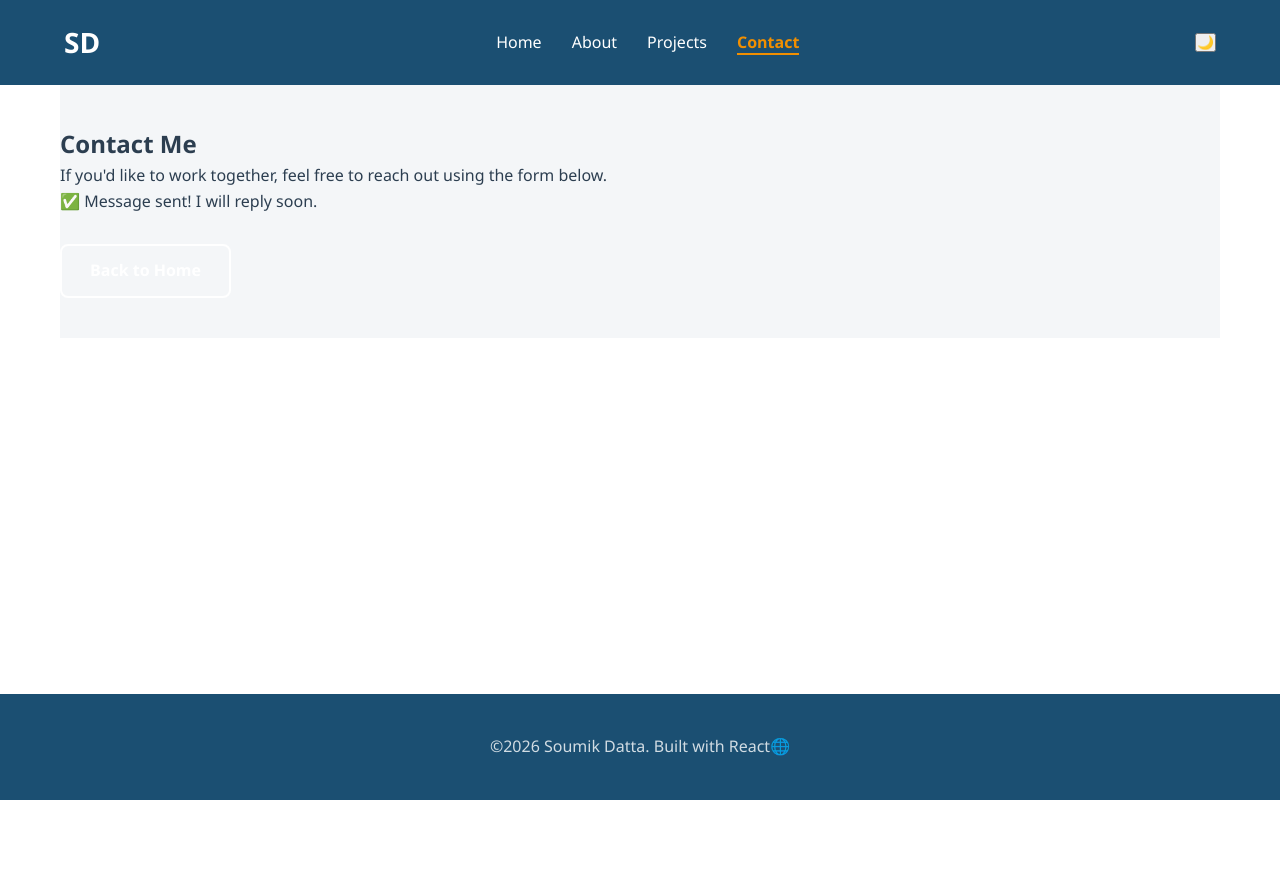
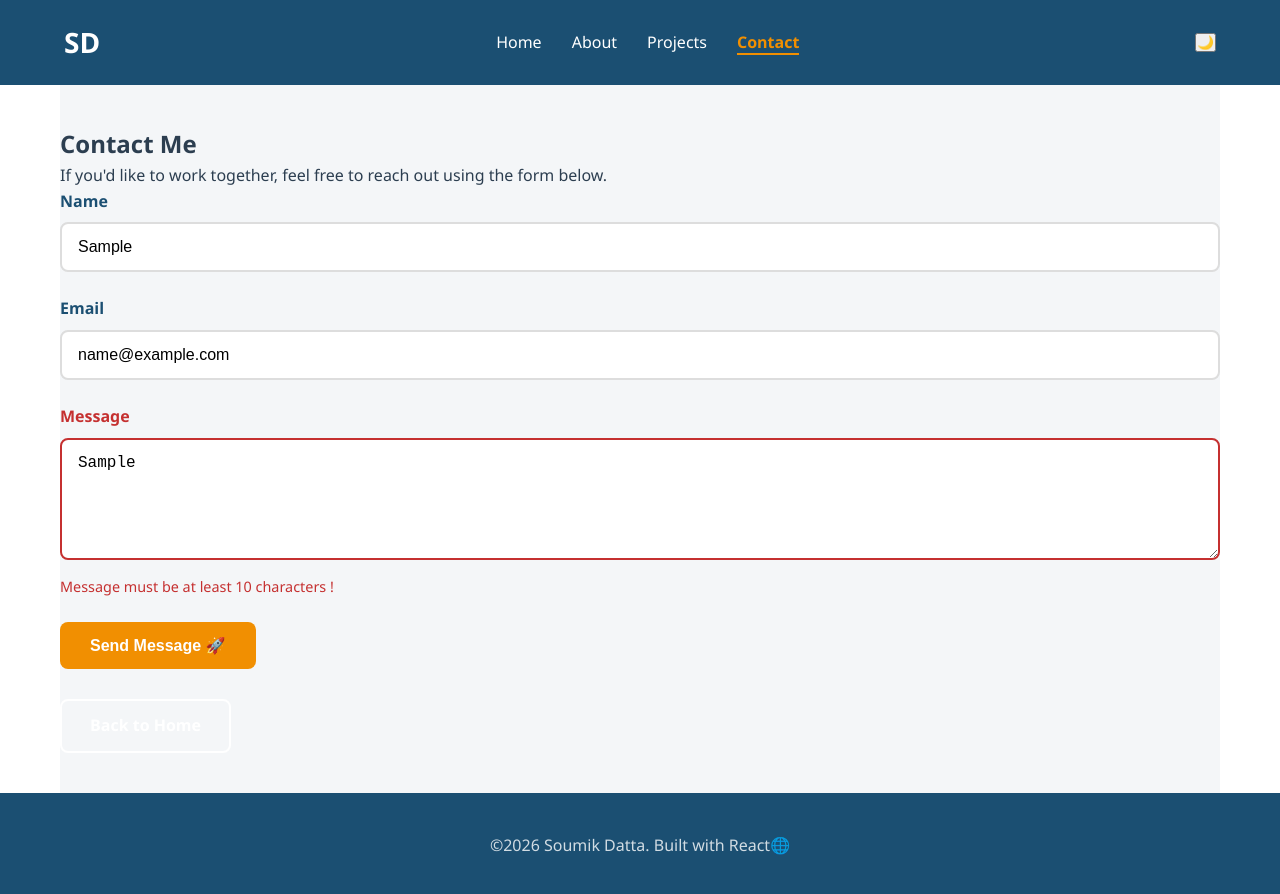
Before and after one commit to soumik03/react-portfolio, a React (Vite) app: page /contact in a window 1280 px wide. Both pictures are taken after typing "Sample", "name@example.com", "Sample" into the empty fields and a click on the button "Send Message 🚀". Shown: the top 894 px of the page. Before the commit the page ends 800 px from the top, so only its background shows below. Built offline with nearby package versions, Linux system fonts and the light colour scheme.

Commit message:
Day14_ContactForm_validation

```diff
--- a/src/components/ContactForm/ContactForm.css
+++ b/src/components/ContactForm/ContactForm.css
@@ -22,8 +22,17 @@
     border: 2px solid #DDD;
     border-radius: 8px;
     font-size: 1rem;
-    transition: border-color 0.3s;
+    transition: border-color 0.3s, box-shadow 0.3s;
 }
+.form-group.invalid label {
+    color: #c53030;
+}
+
+.form-group.invalid input,
+.form-group.invalid textarea {
+    border-color: #c53030;
+}
+
 .form-group input:focus,
 .form-group textarea:focus,
 .form-group .form-select:focus{
@@ -31,3 +40,15 @@
     outline: none;
     box-shadow: 0 0 0 3px rgba(27, 79, 114, 0.2);
 }
+
+.form-error {
+    margin-top: 8px;
+    color: #c53030;
+    font-size: 0.9rem;
+}
+
+.form-success {
+    margin-top: 18px;
+    color: #1d6a20;
+    font-weight: 600;
+}
--- a/src/components/ContactForm/ContactForm.jsx
+++ b/src/components/ContactForm/ContactForm.jsx
@@ -2,43 +2,94 @@ import React, { useState } from 'react'
 import './ContactForm.css'
 
 function ContactForm() {
-    const [fields, setFields] = useState({ name: '', email:'', message:'' })
+    const [fields, setFields] = useState({ name: '', email: '', message: '' });
+    const [errors, setErrors] = useState({});
     const [status, setStatus] = useState('idle'); // 'idle', 'sending', or 'success'
 
-    function handleChange(event){
+    function handleChange(event) {
         const { name, value } = event.target;
-        setFields(prev => ({ ...prev, [name]: value }))
+        setFields(prev => ({ ...prev, [name]: value }));
+        setErrors(prev => ({ ...prev, [name]: '' }));
     }
 
-    async function handleSubmit(event){
-        event.preventDefault();
-        setStatus('sending');
-        await new Promise(resolve => setTimeout(resolve,2000));
-        setStatus('success');
+    function validateForm() {
+        const newErrors = {};
+
+        if (!fields.name.trim()) {
+            newErrors.name = 'Name is required !';
+        }
+
+        if (!fields.email.includes('@')) {
+            newErrors.email = 'Enter a valid email !';
+        }
+
+        if (fields.message.trim().length < 10) {
+            newErrors.message = 'Message must be at least 10 characters !';
+        }
+
+        setErrors(newErrors);
+        return Object.keys(newErrors).length === 0;
     }
 
-    if (status === 'success') {
-        return <div className='success-msg'>✅ Message sent! I will reply soon.</div>
+    async function handleSubmit(event) {
+        event.preventDefault();
+
+        if (!validateForm()) {
+            return;
+        }
+
+        setStatus('sending');
+        await new Promise(resolve => setTimeout(resolve, 3000));
+
+        setStatus('success');
+        setFields({ name: '', email: '', message: '' });
+
+        setTimeout(() => {
+            setStatus('idle');
+        }, 3000);
     }
 
     return (
       <div>
-        <form onSubmit={handleSubmit} className='contact-form'>
-          <div className="form-group">
+        <form onSubmit={handleSubmit} className='contact-form' noValidate>
+          <div className={"form-group" + (errors.name ? ' invalid' : '')}>
               <label>Name</label>
-              <input name='name' type='text' required value={fields.name} onChange={handleChange}/>
+              <input
+                name='name'
+                type='text'
+                value={fields.name}
+                onChange={handleChange}
+              />
+              {errors.name && <p className='form-error'>{errors.name}</p>}
           </div>
-          <div className="form-group">
+          <div className={"form-group" + (errors.email ? ' invalid' : '')}>
               <label>Email</label>
-              <input name='email' type='email' required value={fields.email} onChange={handleChange}/>
+              <input
+                name='email'
+                type='email'
+                value={fields.email}
+                onChange={handleChange}
+              />
+              {errors.email && <p className='form-error'>{errors.email}</p>}
           </div>
-          <div className="form-group">
+          <div className={"form-group" + (errors.message ? ' invalid' : '')}>
               <label>Message</label>
-              <textarea name='message' rows='5' required value={fields.message} onChange={handleChange}/>
+              <textarea
+                name='message'
+                rows='5'
+                value={fields.message}
+                onChange={handleChange}
+              />
+              {errors.message && <p className='form-error'>{errors.message}</p>}
           </div>
-          <button type="submit" disabled={status==='sending'} className="btn btn-primary">
-              {status==='sending' ? 'Sending...' : 'Send Message 🚀'}
+          <button type="submit" disabled={status === 'sending'} className="btn btn-primary">
+              {status === 'sending'
+                ? 'Sending...'
+                : status === 'success'
+                ? '✅ Message Sent !'
+                : 'Send Message 🚀'}
           </button>
+          {status === 'success' && <p className='form-success'>Your message has been sent.</p>}
         </form>
       </div>
     )
```
